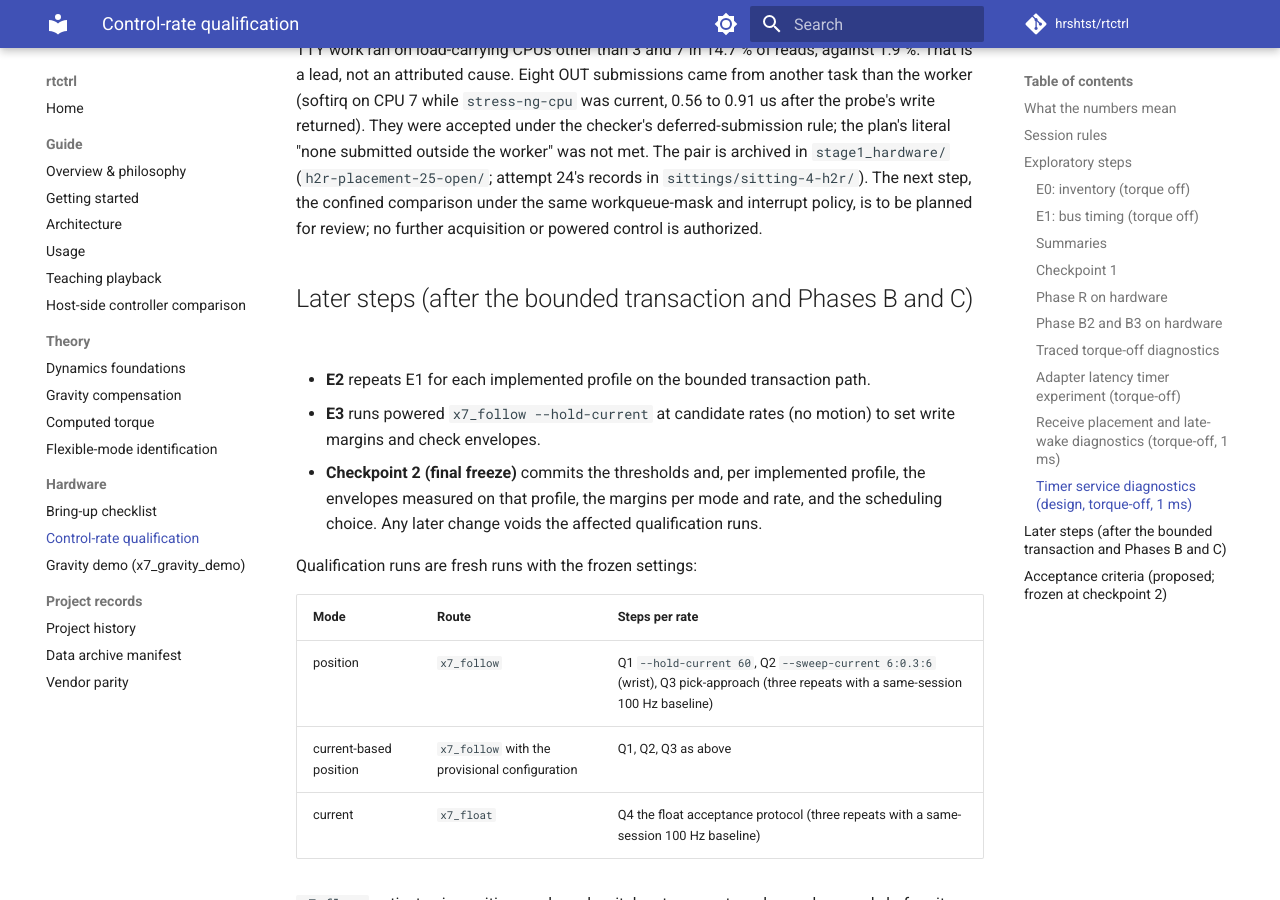
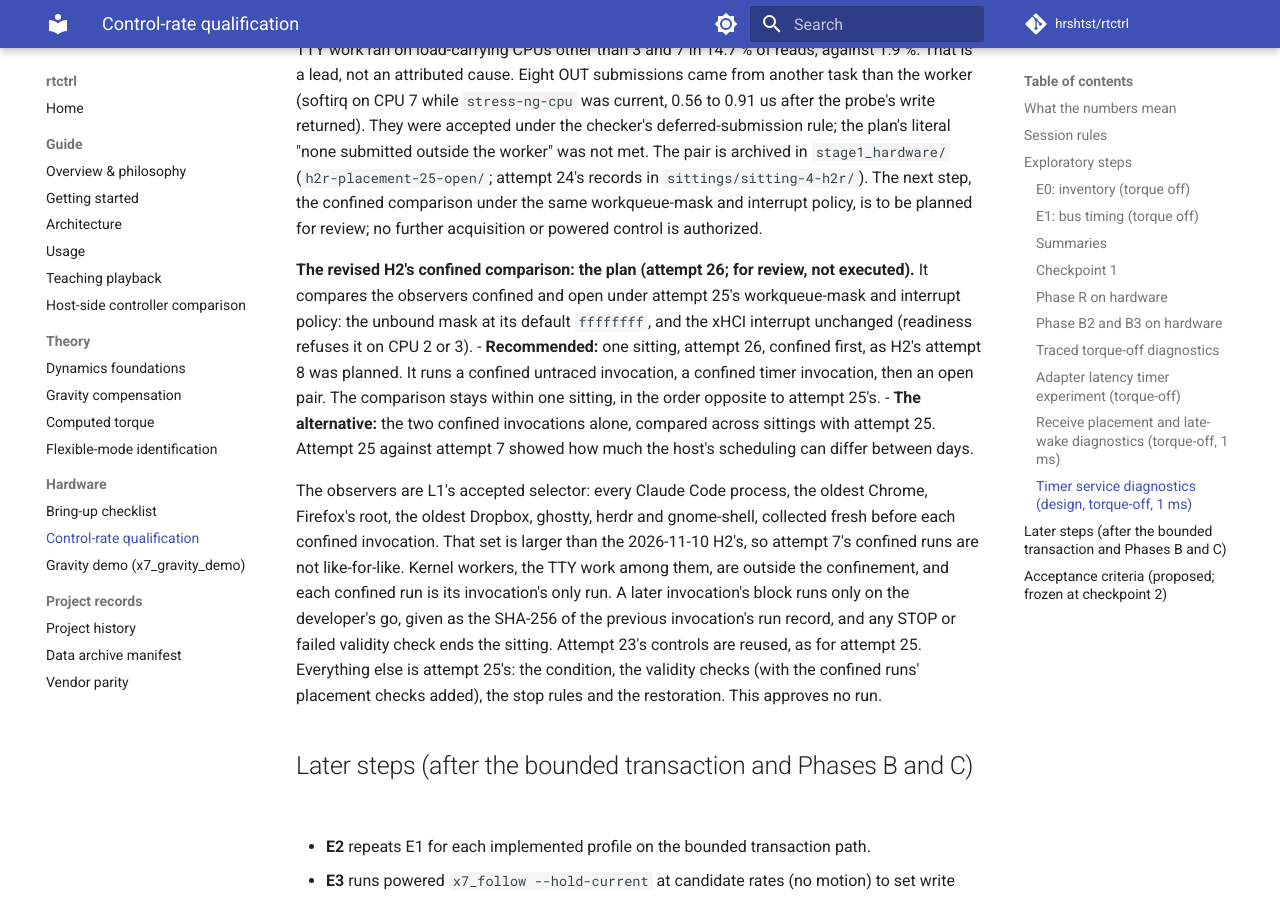
Before and after one commit to hrshtst/rtctrl, an MkDocs documentation site: the page built from docs/hardware/control-rate.md, in a window 1280 px wide and 900 px high, scrolled down 68656 px. Built offline with MkDocs 1.6.1 and Material for MkDocs 9.7.7, drawn with Linux system fonts in a browser that asks for light colours; comment, search, counter and statistics services are not loaded.

Commit message:
docs(hardware): the revised H2's confined comparison, attempt 26 (for review, not executed)
The plan the review of attempt 25 asked for: the observers confined and
open under attempt 25's workqueue-mask and interrupt policy (the unbound
mask at ffffffff, the xHCI interrupt unchanged). Recommended: one sitting,
confined first (a confined untraced invocation, a confined timer
invocation, then an open pair), so the comparison stays within one
sitting; the alternative, the confined invocations alone, compares across
sittings. The observers are L1's accepted selector, collected fresh before
each confined invocation; kernel workers stay outside the confinement.
Each later invocation needs the developer's go, bound to the previous
invocation's run record. This approves no run.

```diff
--- a/docs/hardware/control-rate.md
+++ b/docs/hardware/control-rate.md
@@ -3257,6 +3257,32 @@ confined comparison under the same workqueue-mask and interrupt policy, is
 to be planned for review; no further acquisition or powered control is
 authorized.
 
+**The revised H2's confined comparison: the plan (attempt 26; for review,
+not executed).** It compares the observers confined and open under
+attempt 25's workqueue-mask and interrupt policy: the unbound mask at its
+default `ffffffff`, and the xHCI interrupt unchanged (readiness refuses it
+on CPU 2 or 3).
+- **Recommended:** one sitting, attempt 26, confined first, as H2's
+  attempt 8 was planned. It runs a confined untraced invocation, a
+  confined timer invocation, then an open pair. The comparison stays
+  within one sitting, in the order opposite to attempt 25's.
+- **The alternative:** the two confined invocations alone, compared
+  across sittings with attempt 25. Attempt 25 against attempt 7 showed how
+  much the host's scheduling can differ between days.
+
+The observers are L1's accepted selector: every Claude Code process, the
+oldest Chrome, Firefox's root, the oldest Dropbox, ghostty, herdr and
+gnome-shell, collected fresh before each confined invocation. That set is
+larger than the 2026-11-10 H2's, so attempt 7's confined runs are not
+like-for-like. Kernel workers, the TTY work among them, are outside the
+confinement, and each confined run is its invocation's only run. A later
+invocation's block runs only on the developer's go, given as the SHA-256
+of the previous invocation's run record, and any STOP or failed validity
+check ends the sitting. Attempt 23's controls are reused, as for attempt
+25. Everything else is attempt 25's: the condition, the validity checks
+(with the confined runs' placement checks added), the stop rules and the
+restoration. This approves no run.
+
 ## Later steps (after the bounded transaction and Phases B and C)
 
 - **E2** repeats E1 for each implemented profile on the bounded transaction
```
